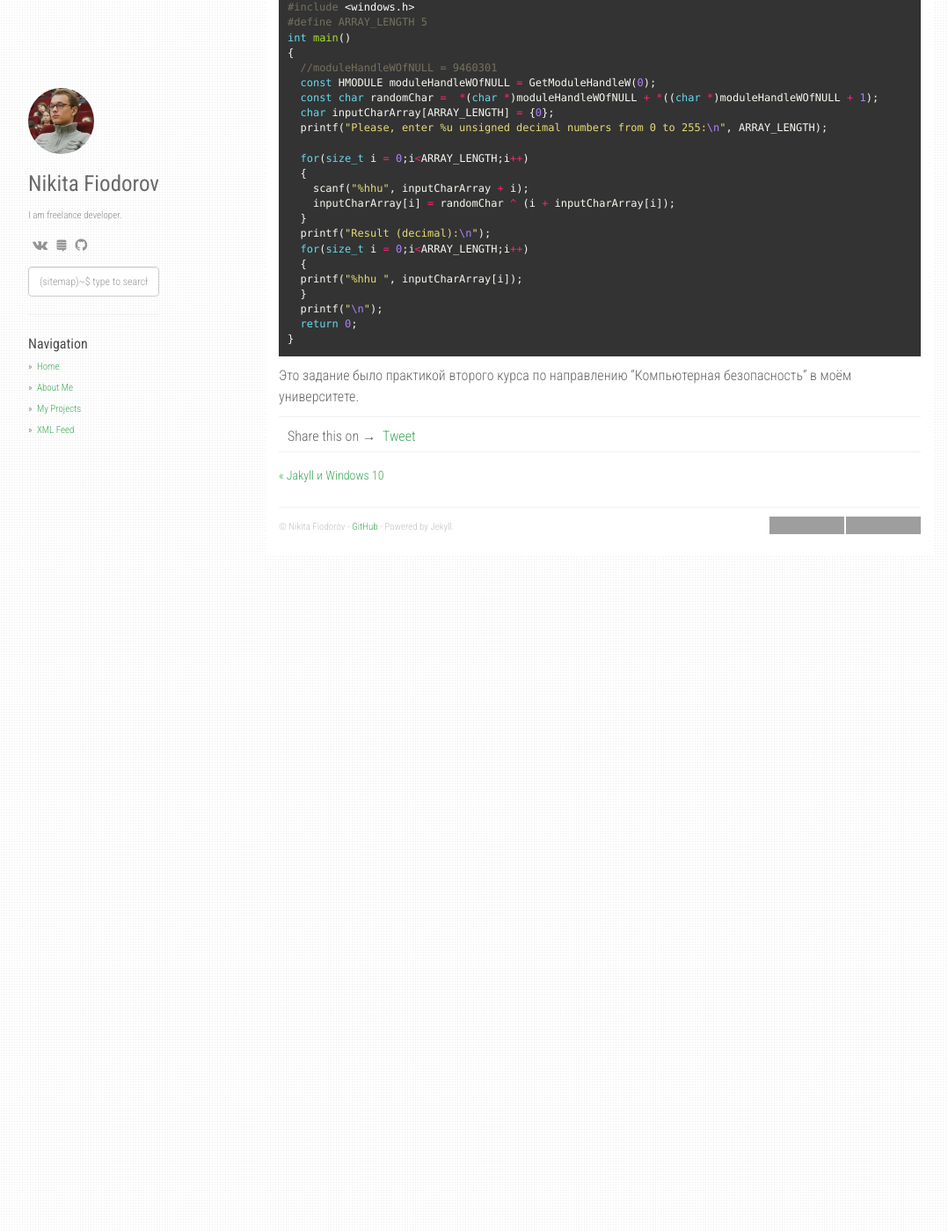
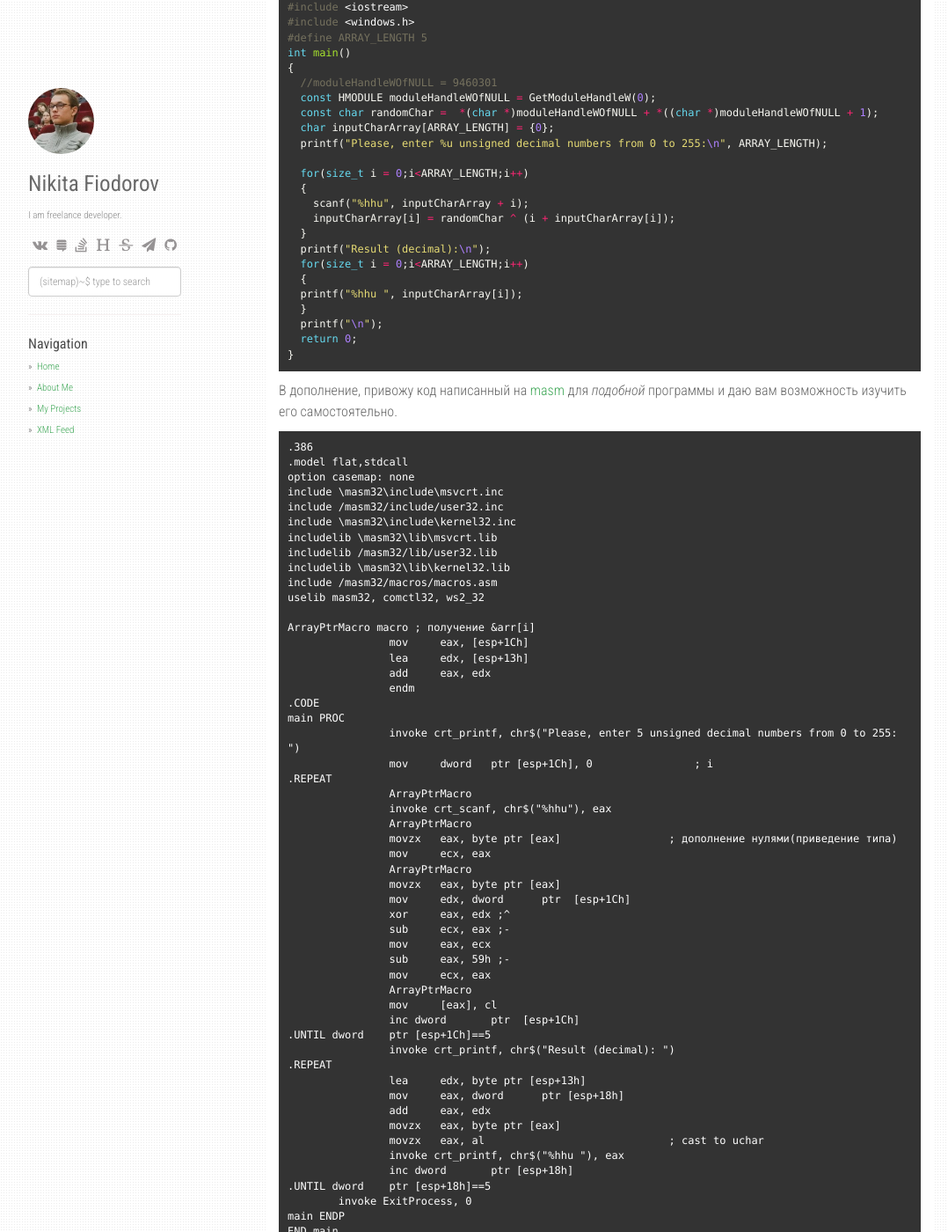
Before and after one commit to NikitaIT/NikitaIT.github.io-old, a Jekyll site: the page built from _posts/2017-06-25-reverse-engineering.md, in a window 1280 px wide and 1400 px high, scrolled down 2593 px. Shown: the whole window at 88% size, without its empty margins (53-1131 px from the left). Built offline with Jekyll 4.4.1, drawn with Linux system fonts in a browser that asks for light colours; nearby versions of some CDN libraries; comment, search, counter and statistics services are not loaded; some of the changed text lies outside the part shown; grey boxes are pictures that could not be loaded.

````diff
--- a/_config.yml
+++ b/_config.yml
@@ -21,6 +21,14 @@ social:
       link: "https://vk.com/handlebar"
     - icon: fa-stack-exchange
       link: "https://russian.stackexchange.com/users/9166/%D0%9D%D0%B8%D0%BA%D0%B8%D1%82%D0%B0-%D0%A4%D1%91%D0%B4%D0%BE%D1%80%D0%BE%D0%B2"
+    - icon: fa-stack-overflow
+      link: "https://stackoverflow.com/users/7214691/%D0%9D%D0%B8%D0%BA%D0%B8%D1%82%D0%B0-%D0%A4%D1%91%D0%B4%D0%BE%D1%80%D0%BE%D0%B2"
+    - icon: fa-header
+      link: "https://spb.hh.ru/resume/52cb69c2ff03275ca40039ed1f6d4763686952"
+    - icon: fa-strikethrough
+      link: "https://stepik.org/users/15056867"
+    - icon: fa-paper-plane
+      link: "https://t.me/NonNikita"
     - icon: fa-github
       link: "https://github.com/nikitait"
 
--- a/_posts/2017-06-25-reverse-engineering.md
+++ b/_posts/2017-06-25-reverse-engineering.md
@@ -4,7 +4,7 @@ title:  "Reverse Engineering для девочек"
 date:   2017-06-25 16:42:23 +0700
 image: jakyll-blog-logo.jpg
 permalink: "reverse-engineering"
-categories: [asm,reverse,security,c]
+categories: [asm,reverse,masm,security,c]
 ---
 
 ## Введение
@@ -27,7 +27,7 @@ categories: [asm,reverse,security,c]
 
 Установите требуемые инструменты и приступим.
 
-Скачайте [файл]({{ site.baseurl }}/static/download/reverse-engineering/task.exe)(на свой страх и риск), он содержит простую программу на `c++` скомпилированную с множеством ключей, для усложнения(?) разбора.
+Скачайте [файл]({{ site.baseurl }}/static/download/reverse-engineering/task.ex)(на свой страх и риск, измените `.ex` на `.exe`), он содержит простую программу на `c++` скомпилированную с множеством ключей, для усложнения(?) разбора.
 
 Откройте консоль в папке с загружееным файлом(shift+ПКМ -> Открыть окно команд) и выполните его.
 ```
@@ -98,6 +98,7 @@ lea     eax, [ebp+var_C]    ; eax = ebp+var_C адрес массива
 add     eax, esi            ; eax = eax+esi адрес esiтого элемента
 push    eax                 ; помещение 2 аргумента в стек (int)
 push    offset aHhu         ; помещение 1 аргумента в стек  (int)
+call	_scanf						/* scanf("%hhu", inputCharArray + i);*/
 add     esp, 8              ; возвращение указателя стека 4+4 = 2*(int)
 {% endhighlight %}
 
@@ -159,4 +160,60 @@ int main()
 }
 {% endhighlight %}
 
+В дополнение, привожу код написанный на [masm](https://ru.wikipedia.org/wiki/MASM) для _подобной_ программы и даю вам возможность изучить его самостоятельно.
+{% highlight masm %}
+.386
+.model flat,stdcall
+option casemap: none
+include \masm32\include\msvcrt.inc
+include /masm32/include/user32.inc
+include \masm32\include\kernel32.inc
+includelib \masm32\lib\msvcrt.lib
+includelib /masm32/lib/user32.lib
+includelib \masm32\lib\kernel32.lib
+include /masm32/macros/macros.asm
+uselib masm32, comctl32, ws2_32
+
+ArrayPtrMacro macro ; получение &arr[i]
+		mov	eax, [esp+1Ch]
+		lea	edx, [esp+13h]
+		add	eax, edx
+		endm
+.CODE
+main PROC
+		invoke crt_printf, chr$("Please, enter 5 unsigned decimal numbers from 0 to 255: ")
+		mov	dword	ptr [esp+1Ch], 0                ; i
+.REPEAT
+		ArrayPtrMacro
+		invoke crt_scanf, chr$("%hhu"), eax
+		ArrayPtrMacro
+		movzx	eax, byte ptr [eax]                 ; дополнение нулями(приведение типа)
+		mov	ecx, eax
+		ArrayPtrMacro
+		movzx	eax, byte ptr [eax]
+		mov	edx, dword	ptr  [esp+1Ch]
+		xor	eax, edx ;^
+		sub	ecx, eax ;-
+		mov	eax, ecx
+		sub	eax, 59h ;-
+		mov	ecx, eax
+		ArrayPtrMacro
+		mov	[eax], cl
+		inc dword	ptr  [esp+1Ch]
+.UNTIL dword	ptr [esp+1Ch]==5
+		invoke crt_printf, chr$("Result (decimal): ")
+.REPEAT
+		lea	edx, byte ptr [esp+13h]
+		mov	eax, dword	ptr [esp+18h]
+		add	eax, edx
+		movzx	eax, byte ptr [eax]
+		movzx	eax, al                             ; cast to uchar
+		invoke crt_printf, chr$("%hhu "), eax
+		inc dword	ptr [esp+18h]
+.UNTIL dword	ptr [esp+18h]==5
+	invoke ExitProcess, 0
+main ENDP
+END main
+{% endhighlight %}
+
 Это задание было практикой второго курса по направлению "Компьютерная безопасность" в моём университете.
````
Also changed, not shown: _posts/2017-06-28-freelance-students.md (added, +160 -0 lines), 2 other files.
